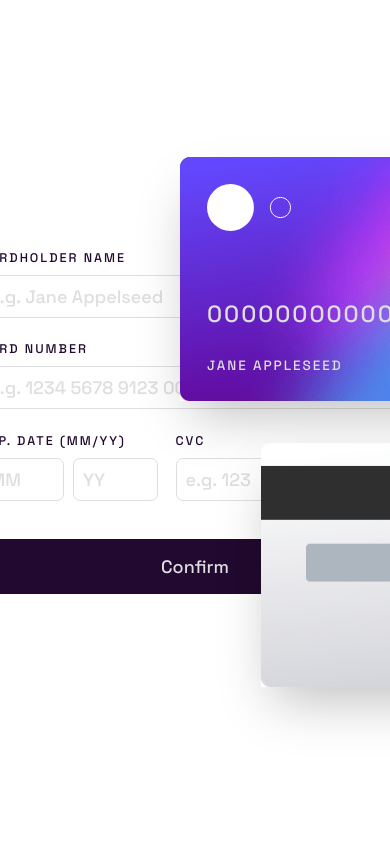
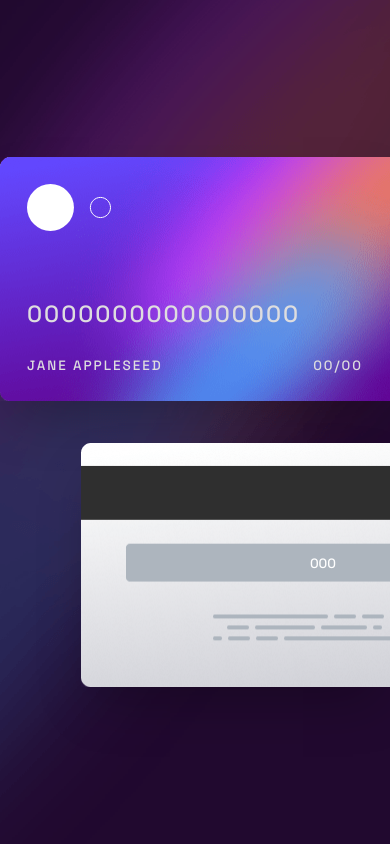
Before and after one commit to kdumagalhaes/interactive-card-details-form, a React (Vite) app: page / in a window 390 px wide. Shown: the top 844 px of the page. Built offline with nearby package versions, Linux system fonts and the light colour scheme.

Commit message:
Add sidebar responsive

```diff
--- a/src/components/Cards/styles.ts
+++ b/src/components/Cards/styles.ts
@@ -11,9 +11,6 @@ export const Container = styled.div`
   display: flex;
   flex-direction: column;
   justify-content: center;
-  position: absolute;
-  top: 0;
-  left: 180px;
 
   @media (max-width: ${(props) => props.theme.mobile}) {
     padding: 1.8rem 1rem 0 1rem;
@@ -44,7 +41,6 @@ export const CardFront = styled(Card)`
   @media (max-width: ${(props) => props.theme.mobile}) {
     padding: 1rem;
     position: relative;
-    z-index: 9;
     top: 100px;
   }
 
--- a/src/components/Form/styles.ts
+++ b/src/components/Form/styles.ts
@@ -5,8 +5,11 @@ export const Container = styled.main`
   height: 100vh;
   display: flex;
   align-items: center;
-  justify-content: center;
   padding: 0 1.5rem;
+
+  @media (max-width: 1095px) {
+    justify-content: center;
+  }
 
   form {
     display: flex;
--- a/src/components/SideBar/styles.ts
+++ b/src/components/SideBar/styles.ts
@@ -4,10 +4,13 @@ import backgroundImgDesktop from '../../assets/images/bg-main-desktop.png'
 import backgroundImgMobile from '../../assets/images/bg-main-mobile.png'
 
 export const Container = styled.div`
+  width: 100%;
+  max-width: 49rem;
   background-image: url(${backgroundImgDesktop});
-  width: 100%;
-  max-width: 27rem;
-  height: 100vh;
+  background-repeat: no-repeat;
+  display: flex;
+  justify-content: center;
+  align-items: center;
 
   @media (max-width: ${(props) => props.theme.mobile}) {
     background-image: url(${backgroundImgMobile});
--- a/src/components/template/styles.ts
+++ b/src/components/template/styles.ts
@@ -2,4 +2,8 @@ import styled from 'styled-components'
 
 export const Container = styled.div`
   display: flex;
+
+  @media (max-width: 1095px) {
+    flex-direction: column;
+  }
 `
```
